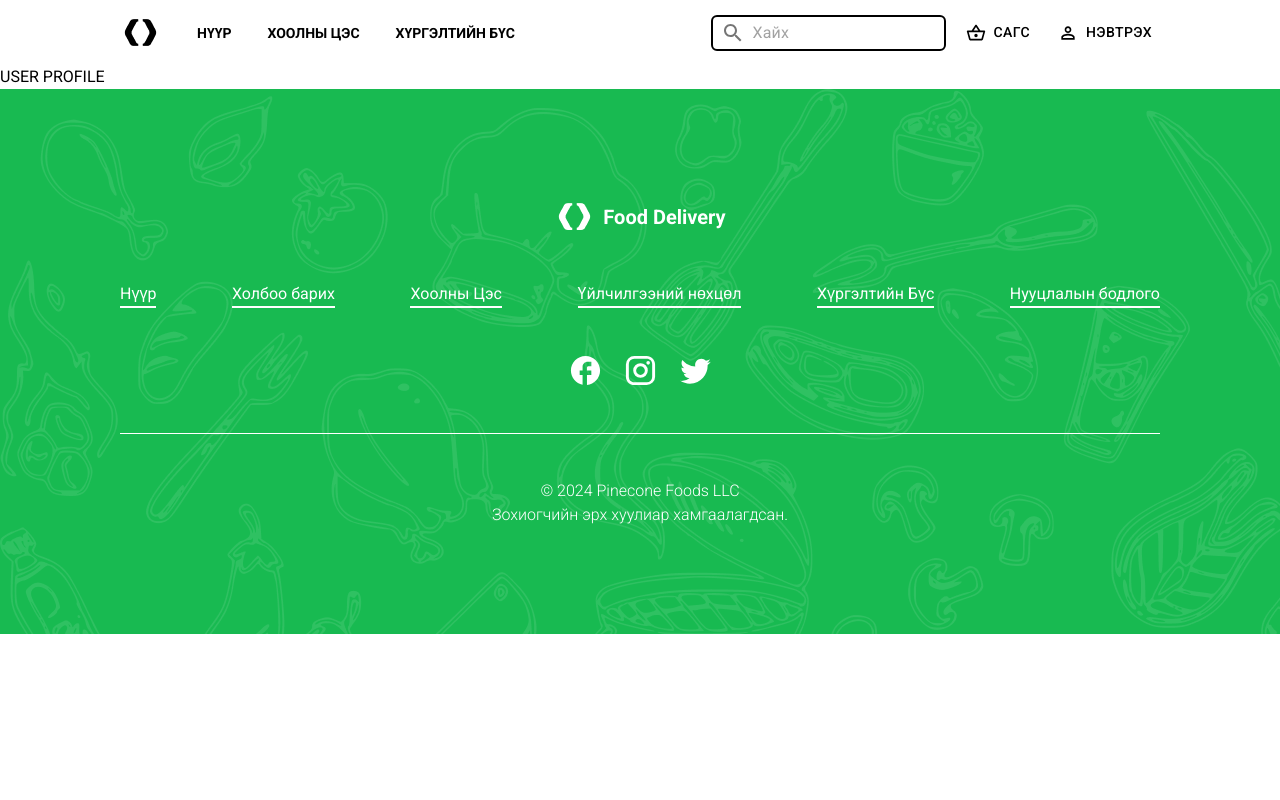
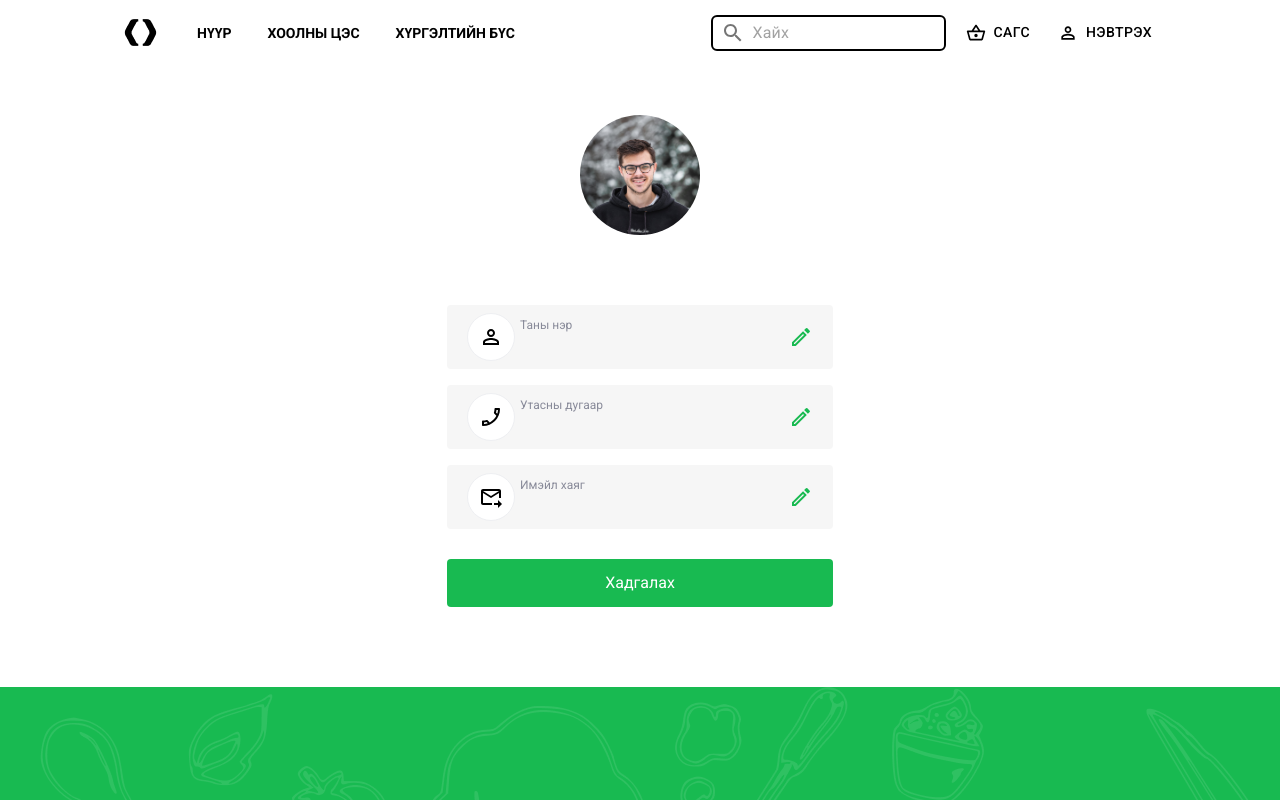
Before and after one commit to z0l0git/food-delivery, a Next.js app in the folder frontend-food/: page /userProfile in a window 1280 px wide. Shown: the top 800 px of the page. Built offline with nearby package versions, Linux system fonts and the light colour scheme.

Commit message:
user profile made

```diff
--- a/frontend-food/src/app/userProfile/page.tsx
+++ b/frontend-food/src/app/userProfile/page.tsx
@@ -1,7 +1,12 @@
+import { ProfileBox } from "@/components/profile/ProfileBox";
 import React from "react";
 
 const page = () => {
-  return <div>USER PROFILE</div>;
+  return (
+    <div className="flex flex-col items-center justify-center">
+      <ProfileBox />
+    </div>
+  );
 };
 
 export default page;
--- a/frontend-food/src/components/context/DataContext.tsx
+++ b/frontend-food/src/components/context/DataContext.tsx
@@ -2,7 +2,6 @@
 import { createContext, useContext, useState, useEffect } from "react";
 import axios from "axios";
 import { useRouter } from "next/navigation";
-import { log } from "console";
 
 type UserData = {
   _id: string;
@@ -23,7 +22,6 @@ export const DataContext = createContext<DataContextType>(
 );
 
 export const DataProvider = ({ children }: any) => {
-  const { push } = useRouter();
   const [isLoggedIn, setIsLoggedIn] = useState(false);
   const [loggedInUserData, setLoggedInUserData] = useState({
     _id: "",
--- /dev/null
+++ b/frontend-food/src/components/profile/LogoutBox.tsx
@@ -0,0 +1,35 @@
+import React from "react";
+
+export const LogoutBox = (props: any) => {
+  const { handleNo, indexNum } = props;
+  const handleYes = () => {
+    localStorage.removeItem("token");
+    window.location.href = "/";
+  };
+  return (
+    <div
+      className="w-[384px] h-[228px] bg-white flex flex-col rounded-[20px] overflow-hidden"
+      style={{ zIndex: indexNum }}
+    >
+      <div className="w-full h-full flex justify-center items-center px-[50px]">
+        <p className="font-bold text-[20px] text-center">
+          Та системээс гарахдаа итгэлтэй байна уу?
+        </p>
+      </div>
+      <div className="flex w-full h-[61px]">
+        <div
+          onClick={handleYes}
+          className="w-[50%] bg-[#18BA5133] flex justify-center items-center p-[20px] cursor-pointer"
+        >
+          <p className="text-[#8B8E95] font-bold text-[20px]">Тийм</p>
+        </div>
+        <div
+          onClick={handleNo}
+          className="w-[50%]  bg-[#18BA51]  flex justify-center items-center p-[20px] cursor-pointer"
+        >
+          <p className="font-bold text-[20px] text-white">Үгүй</p>
+        </div>
+      </div>
+    </div>
+  );
+};
--- /dev/null
+++ b/frontend-food/src/components/profile/LogoutModal.tsx
@@ -0,0 +1,19 @@
+import { LogoutBox } from "./LogoutBox";
+
+export const LogoutModal = (props: any) => {
+  const { setLoginModal, handleClose, handleNo } = props;
+
+  return (
+    <div
+      className="fixed top-0 left-0 w-full h-full flex justify-center items-center z-20"
+      style={{ display: setLoginModal ? "flex" : "none" }}
+    >
+      <div
+        onClick={handleClose}
+        className="absolute top-0 left-0 w-full h-full bg-black/50 flex justify-center items-center z-10"
+      >
+        <LogoutBox handleNo={handleNo} indexNum={20} />
+      </div>
+    </div>
+  );
+};
--- /dev/null
+++ b/frontend-food/src/components/profile/ProfileBox.tsx
@@ -0,0 +1,137 @@
+"use client";
+import React, { useContext, useState } from "react";
+import Image from "next/image";
+import { DataContext } from "../context/DataContext";
+import ModeEditOutlineOutlinedIcon from "@mui/icons-material/ModeEditOutlineOutlined";
+import PermIdentityOutlinedIcon from "@mui/icons-material/PermIdentityOutlined";
+import PhoneEnabledOutlinedIcon from "@mui/icons-material/PhoneEnabledOutlined";
+import ForwardToInboxOutlinedIcon from "@mui/icons-material/ForwardToInboxOutlined";
+import ExitToAppOutlinedIcon from "@mui/icons-material/ExitToAppOutlined";
+import { LogoutModal } from "./LogoutModal";
+
+export const ProfileBox = () => {
+  const { loggedInUserData } = useContext(DataContext);
+  const [modal, setModal] = useState(false);
+  const [edit, setEdit] = useState(false);
+
+  const handleModal = () => {
+    setModal(!modal);
+  };
+
+  const handleEdit = () => {
+    setEdit(!edit);
+    console.log("edit is:", edit);
+  };
+
+  return (
+    <div className="mt-[50px] flex flex-col gap-[30px] mb-[80px]">
+      <div className="flex flex-col items-center justify-center gap-[40px]">
+        <div>
+          <div className="w-[120px] h-[120px] rounded-full overflow-hidden flex items-center">
+            <Image
+              src="/profile.jpeg"
+              alt="profile"
+              width={0}
+              height={0}
+              sizes="100vw"
+              style={{ width: "100%", height: "auto" }}
+            />
+          </div>
+        </div>
+        <h1 className="font-bold text-[28px]">{loggedInUserData.name}</h1>
+      </div>
+      <div className="flex flex-col gap-[16px]">
+        <div className="flex bg-[#F6F6F6] py-[8px] px-[20px] rounded-[4px] gap-[5px] items-center">
+          <div className="bg-white border-[#EEEFF2] border-[1px] w-[48px] h-[48px] flex items-center justify-center rounded-full">
+            <PermIdentityOutlinedIcon />
+          </div>
+          <div className="w-[264px]">
+            <p className="text-[12px] text-[#888A99]">Таны нэр</p>
+            <input
+              type="text"
+              className={`bg-transparent w-full outline-none`}
+              onChange={() => {}}
+              value={loggedInUserData.name}
+            />
+          </div>
+          <div>
+            <ModeEditOutlineOutlinedIcon
+              style={{ color: "#18BA51" }}
+              className="cursor-pointer"
+              onClick={handleEdit}
+            />
+          </div>
+        </div>
+        <div className="flex bg-[#F6F6F6] py-[8px] px-[20px] rounded-[4px] gap-[5px] items-center">
+          <div className="bg-white border-[#EEEFF2] border-[1px] w-[48px] h-[48px] flex items-center justify-center rounded-full">
+            <PhoneEnabledOutlinedIcon />
+          </div>
+          <div className="w-[264px]">
+            <p className="text-[12px] text-[#888A99]">Утасны дугаар</p>
+            <input
+              type="text"
+              className="bg-transparent w-full outline-none"
+              onChange={() => {}}
+              value={loggedInUserData.phone}
+            />
+          </div>
+          <div>
+            <ModeEditOutlineOutlinedIcon
+              style={{ color: "#18BA51" }}
+              className="cursor-pointer"
+              onClick={handleEdit}
+            />
+          </div>
+        </div>
+        <div className="flex bg-[#F6F6F6] py-[8px] px-[20px] rounded-[4px] gap-[5px] items-center">
+          <div className="bg-white border-[#EEEFF2] border-[1px] w-[48px] h-[48px] flex items-center justify-center rounded-full">
+            <ForwardToInboxOutlinedIcon />
+          </div>
+          <div className="w-[264px]">
+            <p className="text-[12px] text-[#888A99]">Имэйл хаяг</p>
+            <input
+              type="text"
+              className="bg-transparent w-full outline-none"
+              onChange={() => {}}
+              value={loggedInUserData.email}
+            />
+          </div>
+          <div>
+            <ModeEditOutlineOutlinedIcon
+              style={{ color: "#18BA51" }}
+              className="cursor-pointer"
+              onClick={handleEdit}
+            />
+          </div>
+        </div>
+      </div>
+      {edit ? (
+        <div className="px-[20px] flex flex-col gap-[30px]">
+          <div className="flex items-center gap-[5px] cursor-pointer w-fit">
+            <div className="bg-white border-[#EEEFF2] border-[1px] w-[48px] h-[48px] flex items-center justify-center rounded-full">
+              <PermIdentityOutlinedIcon />
+            </div>
+            <p>Захиалгын түүх</p>
+          </div>
+          <div
+            className="flex items-center gap-[5px] cursor-pointer w-fit"
+            onClick={handleModal}
+          >
+            <div className="bg-white border-[#EEEFF2] border-[1px] w-[48px] h-[48px] flex items-center justify-center rounded-full">
+              <ExitToAppOutlinedIcon />
+            </div>
+            <p>Гарах</p>
+          </div>
+        </div>
+      ) : (
+        <div
+          className="bg-[#18BA51] w-full h-[48px] rounded-[4px] flex items-center justify-center text-white cursor-pointer"
+          onClick={handleEdit}
+        >
+          Хадгалах
+        </div>
+      )}
+      <LogoutModal setLoginModal={modal} handleNo={handleModal} />
+    </div>
+  );
+};
```
Also changed, not shown: frontend-food/public/profile.jpeg (added).
